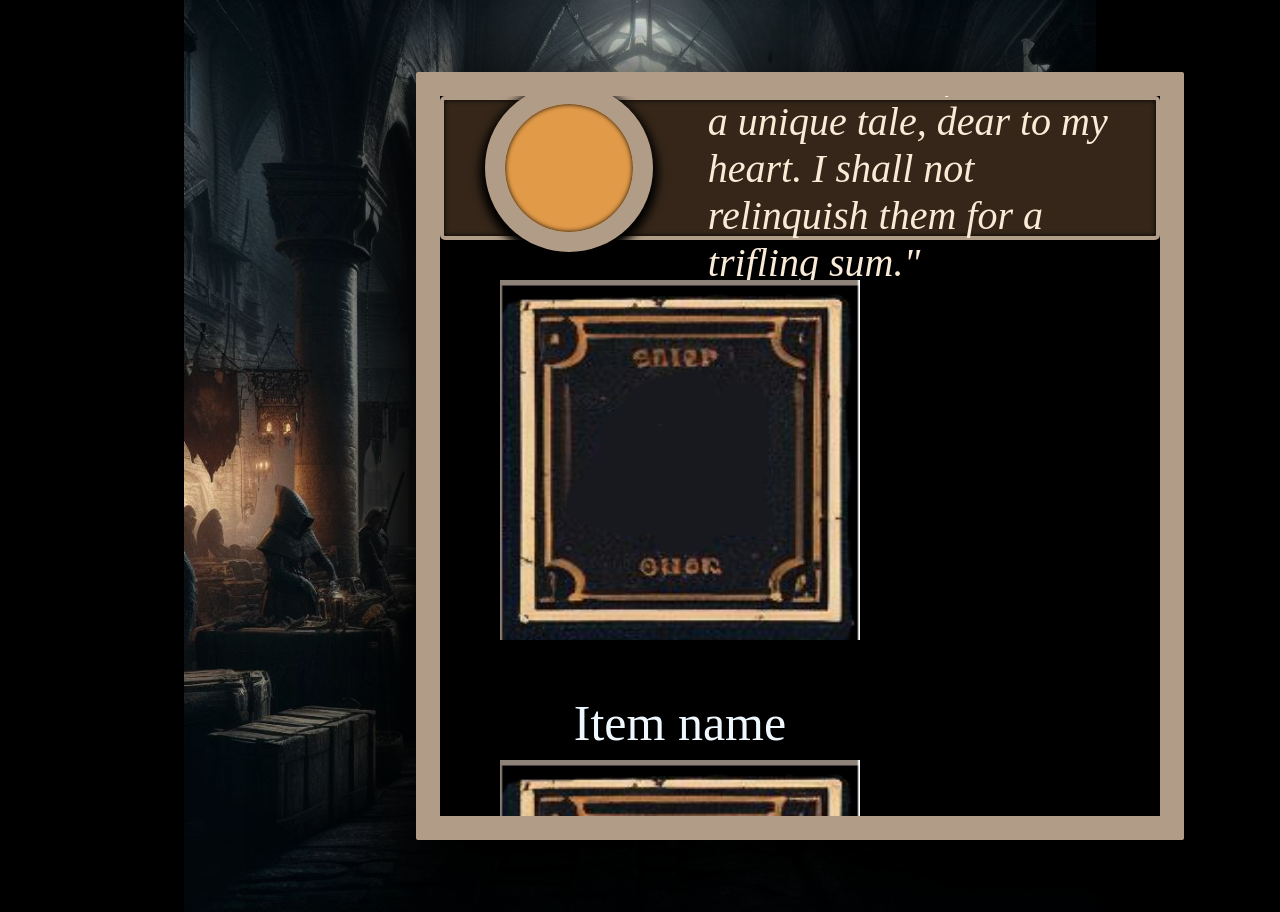
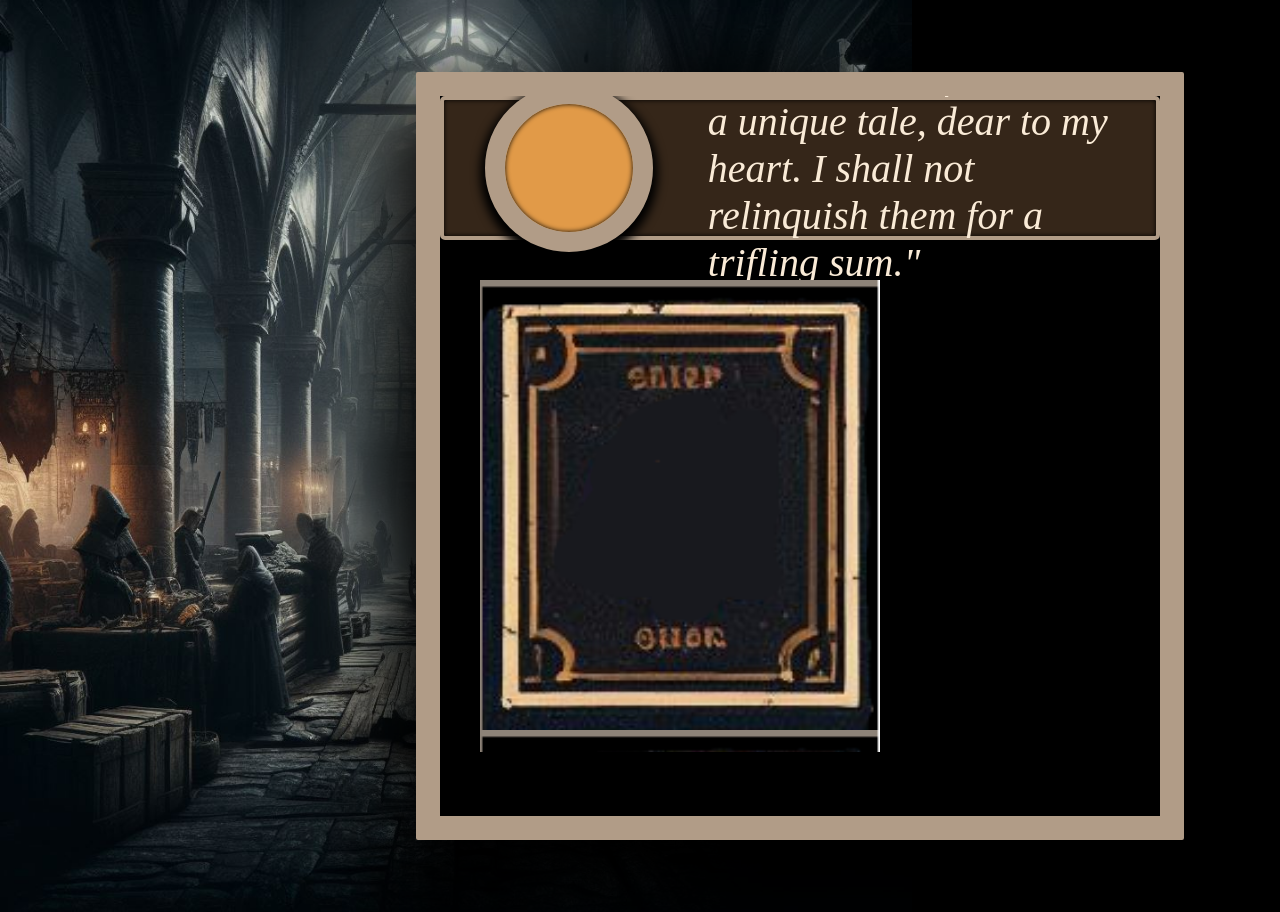
Before and after one commit to ephimeteus/react-rpg-store, a React (Vite) app in the folder react-rpg/: page / in a window 1280 px wide. Built offline with nearby package versions, Linux system fonts and the light colour scheme.

Commit message:
minor changes to grid

```diff
--- a/react-rpg/src/App.css
+++ b/react-rpg/src/App.css
@@ -7,5 +7,4 @@
   background-image: url('./Assets/back.jfif');
   background-size: contain;
   background-repeat: no-repeat;
-  background-position: center center;
 }
--- a/react-rpg/src/Components/Card/Card.css
+++ b/react-rpg/src/Components/Card/Card.css
@@ -7,11 +7,6 @@
 }
 
 .card img {
-    height: 80%;
-    width: 90%;
-
+    height: 100%;
+    width: 100%;
 }
-
-p {
-    font-size: 50px;
-}
--- a/react-rpg/src/Components/Card/Card.jsx
+++ b/react-rpg/src/Components/Card/Card.jsx
@@ -6,7 +6,6 @@ const Card = () => {
     return (
         <div className="card">
             <img src= { itemImage } ></img>
-            <p>Item name</p>
         </div>
     );
 };
--- a/react-rpg/src/Components/CardGrid/CardGrid.jsx
+++ b/react-rpg/src/Components/CardGrid/CardGrid.jsx
@@ -18,13 +18,6 @@ const CardGrid = () => {
             <Card />
             <Card />
             <Card />
-            <Card />
-            <Card />
-            <Card />
-            <Card />
-            <Card />
-            <Card />
-
         </div>
     );
 };
--- a/react-rpg/src/Components/CardGrid/cardgrid.css
+++ b/react-rpg/src/Components/CardGrid/cardgrid.css
@@ -1,12 +1,12 @@
 .card-grid {
-    height: 100%;
+    height: 60%;
     display: grid;
     overflow-y: scroll;
     grid-template-columns: repeat(auto-fit, minmax(400px, 1fr));
-    grid-template-rows: 1fr 1fr 1fr;
+    grid-template-rows: 1fr 1fr;
     padding: 40px;
-    grid-auto-rows: auto;
-    row-gap: 30px;
+
+
 }
 
 ::-webkit-scrollbar-track
--- a/react-rpg/src/Components/Container/container.css
+++ b/react-rpg/src/Components/Container/container.css
@@ -14,4 +14,5 @@
         overflow: hidden;
 
 
+
 }
```
